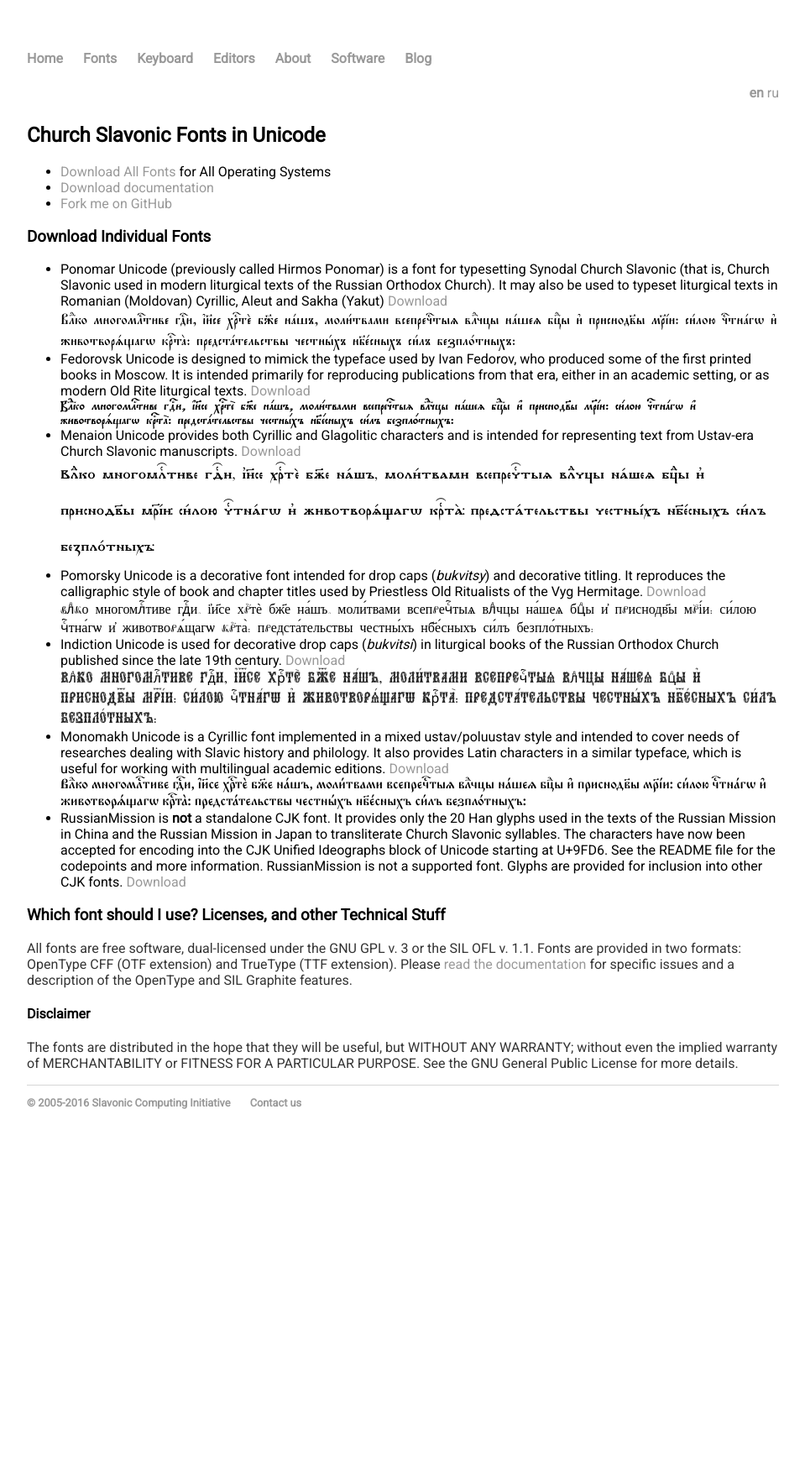
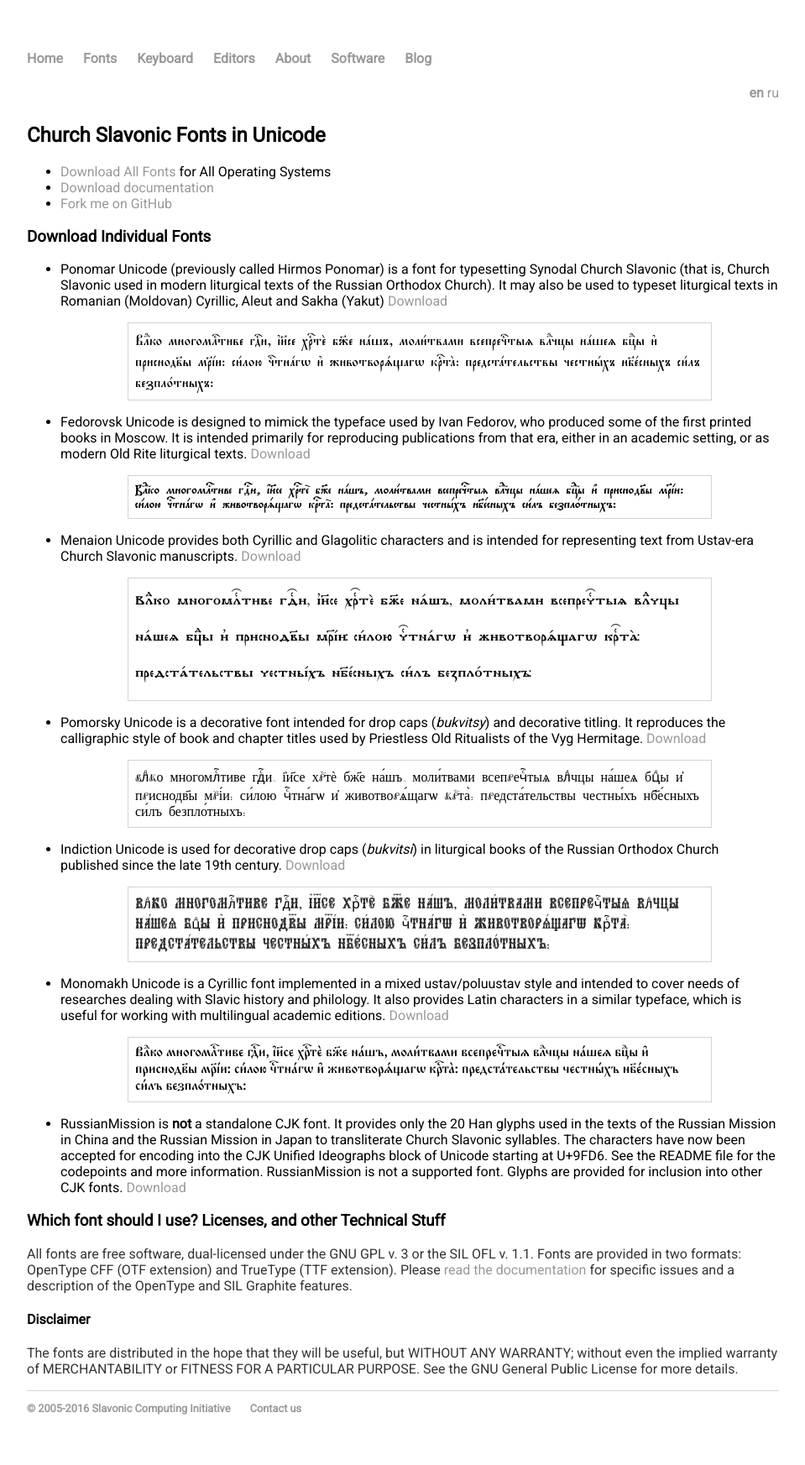
Before and after one commit to slavonic/slavonic.github.io, a Jekyll site: the page built from fonts.md, in a window 1280 px wide. Shown: the whole page at 84% size, without its empty margins (160-1119 px from the left). Built offline with Jekyll 4.4.1, drawn with Linux system fonts in a browser that asks for light colours; our own code applies the rules of GitHub Pages for plain Markdown files; before the commit the page ends 1381 px from its top, so only the background shows below that.

Commit message:
Update fonts.md

```diff
--- a/fonts.md
+++ b/fonts.md
@@ -16,7 +16,7 @@
   liturgical texts of the Russian Orthodox Church).
   It may also be used to typeset liturgical texts in Romanian (Moldovan) Cyrillic, Aleut and Sakha (Yakut)
   [Download](http://www.ponomar.net/files/PonomarUnicode.zip)
-  <div class="ponomar">
+  <div class="ponomar sample">
   Влⷣко многомлⷭ҇тиве гдⷭ҇и, і҆и҃се хрⷭ҇тѐ бж҃е на́шъ, моли́твами всепречⷭ҇тыѧ влⷣчцы на́шеѧ бцⷣы и҆
   приснодв҃ы мр҃і́и: си́лою чⷭ҇тна́гѡ и҆ животворѧ́щагѡ крⷭ҇та̀:
   предста́тельствы честны́хъ нб҃е́сныхъ си́лъ безпло́тныхъ:
@@ -25,7 +25,7 @@
 * Fedorovsk Unicode is designed to mimick the typeface used by Ivan Fedorov, who produced some of the first printed books in Moscow. It is intended
   primarily for reproducing publications from that era, either in an academic setting, or as modern Old Rite liturgical texts.
   [Download](http://www.ponomar.net/files/FedorovskUnicode.zip)
-  <div class="fedorovsk">
+  <div class="fedorovsk sample">
   Влⷣко многомлⷭ҇тиве гдⷭ҇и, і҆и҃се хрⷭ҇тѐ бж҃е на́шъ, моли́твами всепречⷭ҇тыѧ влⷣчцы на́шеѧ бцⷣы и҆
   приснодв҃ы мр҃і́и: си́лою чⷭ҇тна́гѡ и҆ животворѧ́щагѡ крⷭ҇та̀:
   предста́тельствы честны́хъ нб҃е́сныхъ си́лъ безпло́тныхъ:
@@ -34,7 +34,7 @@
 * Menaion Unicode provides both Cyrillic and Glagolitic characters and is intended for representing text from Ustav-era
   Church Slavonic manuscripts.
   [Download](http://www.ponomar.net/files/MenaionUnicode.zip)
-  <div class="menaion">
+  <div class="menaion sample">
   Влⷣко многомлⷭ҇тиве гдⷭ҇и, і҆и҃се хрⷭ҇тѐ бж҃е на́шъ, моли́твами всепречⷭ҇тыѧ влⷣчцы на́шеѧ бцⷣы и҆
   приснодв҃ы мр҃і́и: си́лою чⷭ҇тна́гѡ и҆ животворѧ́щагѡ крⷭ҇та̀:
   предста́тельствы честны́хъ нб҃е́сныхъ си́лъ безпло́тныхъ:
@@ -43,7 +43,7 @@
 * Pomorsky Unicode is a decorative font intended for drop caps (<i>bukvitsy</i>) and decorative titling. It reproduces the
   calligraphic style of book and chapter titles  used by Priestless Old Ritualists of the Vyg Hermitage.
   [Download](http://www.ponomar.net/files/PomorskyUnicode.zip)
-  <div class="pomorsky">
+  <div class="pomorsky sample">
   Влⷣко многомлⷭ҇тиве гдⷭ҇и, і҆и҃се хрⷭ҇тѐ бж҃е на́шъ, моли́твами всепречⷭ҇тыѧ влⷣчцы на́шеѧ бцⷣы и҆
   приснодв҃ы мр҃і́и: си́лою чⷭ҇тна́гѡ и҆ животворѧ́щагѡ крⷭ҇та̀:
   предста́тельствы честны́хъ нб҃е́сныхъ си́лъ безпло́тныхъ:
@@ -52,7 +52,7 @@
 * Indiction Unicode is used for decorative drop caps (*bukvitsi*) in liturgical books of the Russian Orthodox Church
   published since the late 19th century.
   [Download](http://www.ponomar.net/files/IndictionUnicode.zip)
-  <div class="indiction">
+  <div class="indiction sample">
   Влⷣко многомлⷭ҇тиве гдⷭ҇и, і҆и҃се хрⷭ҇тѐ бж҃е на́шъ, моли́твами всепречⷭ҇тыѧ влⷣчцы на́шеѧ бцⷣы и҆
   приснодв҃ы мр҃і́и: си́лою чⷭ҇тна́гѡ и҆ животворѧ́щагѡ крⷭ҇та̀:
   предста́тельствы честны́хъ нб҃е́сныхъ си́лъ безпло́тныхъ:
@@ -62,7 +62,7 @@
   dealing with Slavic history and philology. It also provides Latin characters in a similar typeface, which is useful for
   working with multilingual academic editions.
 	[Download](http://www.ponomar.net/files/MonomakhUnicode.zip)
-  <div class="monomakh">
+  <div class="monomakh sample">
   Влⷣко многомлⷭ҇тиве гдⷭ҇и, і҆и҃се хрⷭ҇тѐ бж҃е на́шъ, моли́твами всепречⷭ҇тыѧ влⷣчцы на́шеѧ бцⷣы и҆
   приснодв҃ы мр҃і́и: си́лою чⷭ҇тна́гѡ и҆ животворѧ́щагѡ крⷭ҇та̀:
   предста́тельствы честны́хъ нб҃е́сныхъ си́лъ безпло́тныхъ:
```
